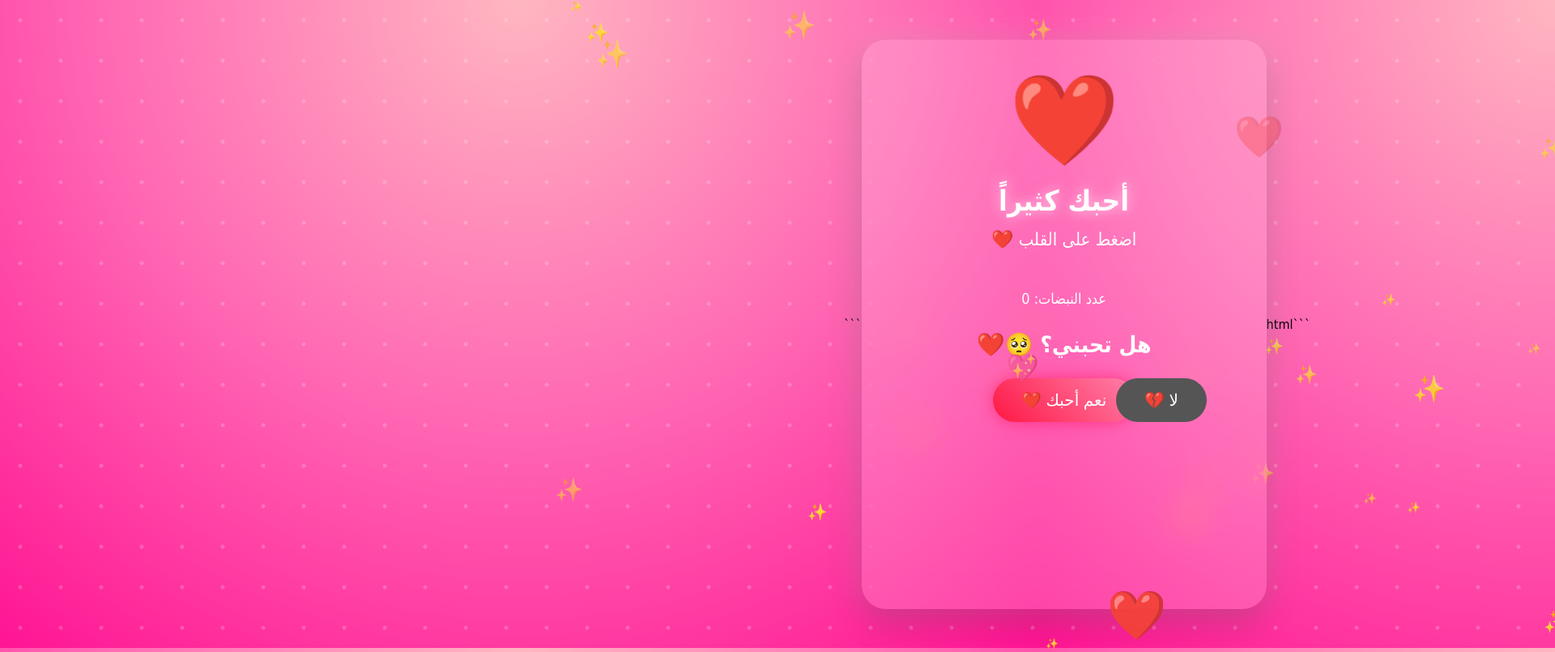
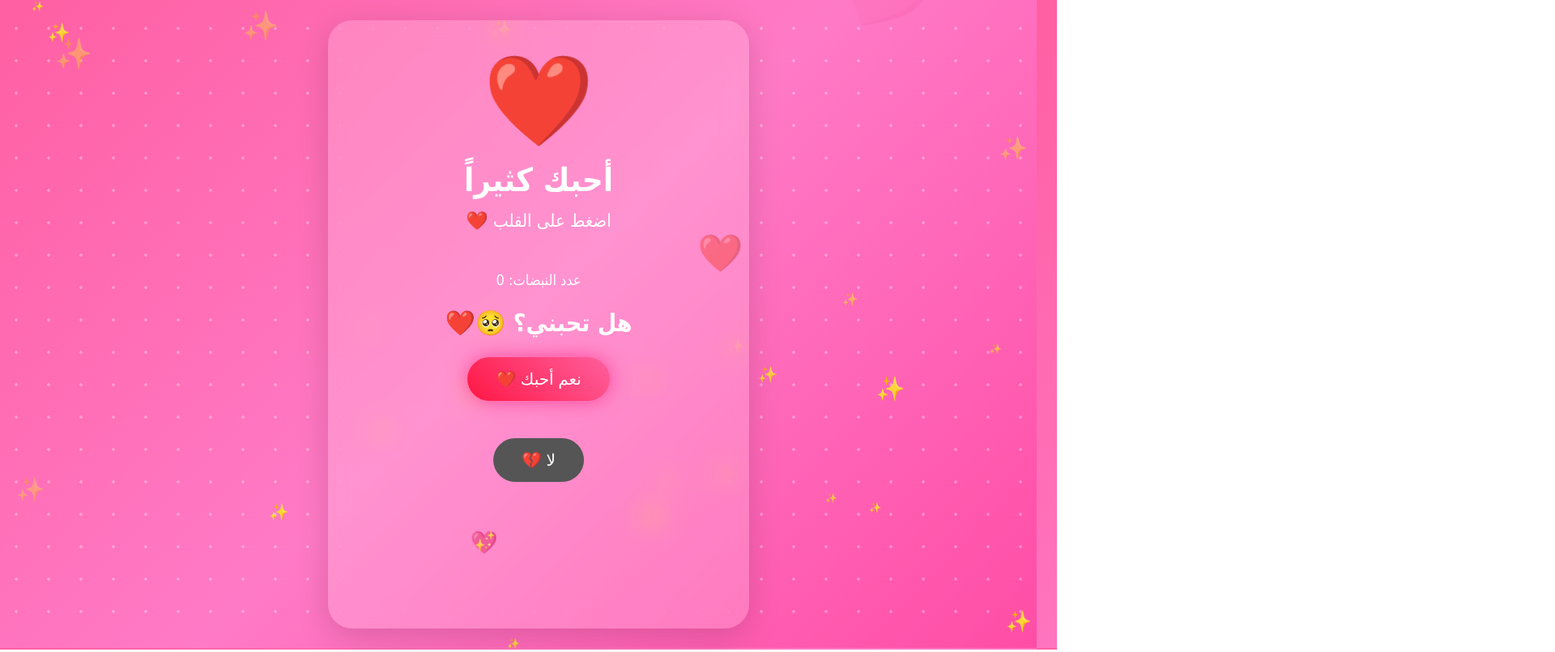
Before and after one commit to es1l1/romantic-gift, a plain HTML site: page index.html in a window 1280 px wide. Shown: the top 805 px of the page at 81% size, 1920 px wide, since content can reach past the window. Drawn offline with Linux system fonts and the light colour scheme.

Commit message:
Update index.html

````diff
--- a/index.html
+++ b/index.html
@@ -1,10 +1,9 @@
-```html
 <!DOCTYPE html>
 <html lang="ar" dir="rtl">
 <head>
 <meta charset="UTF-8">
 <meta name="viewport" content="width=device-width, initial-scale=1.0">
-<title>رسالة حب ❤️</title>
+<title>❤️ رسالة حب ❤️</title>
 
 <style>
 *{
@@ -16,47 +15,40 @@
 body{
     min-height:100vh;
     overflow:hidden;
-    font-family:'Tahoma',sans-serif;
     display:flex;
     justify-content:center;
     align-items:center;
-    background:
-    radial-gradient(circle at top,#ffb6c1,#ff69b4,#ff1493);
+    font-family:Tahoma,sans-serif;
+    background:linear-gradient(135deg,#ff5fa2,#ff7ac6,#ff4da6);
     position:relative;
 }
 
-/* خلفية متحركة */
+/* خلفية نقاط */
 body::before{
     content:"";
     position:absolute;
-    width:200%;
-    height:200%;
-    background:
-    radial-gradient(circle,rgba(255,255,255,.2) 2px,transparent 3px);
-    background-size:50px 50px;
-    animation:moveBg 30s linear infinite;
+    inset:0;
+    background-image:radial-gradient(rgba(255,255,255,.3) 2px, transparent 2px);
+    background-size:40px 40px;
+    animation:bgMove 20s linear infinite;
 }
 
-@keyframes moveBg{
+@keyframes bgMove{
     from{transform:translate(0,0);}
-    to{transform:translate(-300px,-300px);}
+    to{transform:translate(-100px,-100px);}
 }
 
 .card{
     position:relative;
     z-index:10;
     width:90%;
-    max-width:500px;
+    max-width:520px;
     padding:35px;
+    border-radius:30px;
     text-align:center;
-
+    backdrop-filter:blur(15px);
     background:rgba(255,255,255,.18);
-    backdrop-filter:blur(20px);
-    border-radius:30px;
-
-    box-shadow:
-    0 15px 40px rgba(0,0,0,.2),
-    0 0 40px rgba(255,255,255,.2);
+    box-shadow:0 10px 40px rgba(0,0,0,.15);
 }
 
 .heart{
@@ -67,45 +59,39 @@
 }
 
 @keyframes beat{
-    0%,100%{
-        transform:scale(1);
-    }
-    50%{
-        transform:scale(1.2);
-    }
+    0%,100%{transform:scale(1);}
+    50%{transform:scale(1.18);}
 }
 
 .title{
     color:white;
-    font-size:35px;
-    margin:15px 0;
-    text-shadow:0 0 15px rgba(255,255,255,.7);
+    font-size:40px;
+    margin-top:10px;
 }
 
 .message{
     color:white;
+    margin-top:15px;
+    min-height:60px;
     font-size:22px;
-    min-height:60px;
-    margin-top:10px;
 }
 
 .counter{
-    color:#fff;
+    color:white;
     margin-top:15px;
     font-size:18px;
 }
 
 .question{
-    margin-top:30px;
     color:white;
-    font-size:28px;
+    margin-top:25px;
+    font-size:30px;
     font-weight:bold;
 }
 
 .buttons{
     position:relative;
-    width:100%;
-    height:180px;
+    height:220px;
     margin-top:25px;
 }
 
@@ -119,36 +105,37 @@
 }
 
 #yesBtn{
-    background:linear-gradient(45deg,#ff1744,#ff80ab);
+    background:linear-gradient(45deg,#ff1744,#ff5f9e);
     color:white;
-    box-shadow:0 0 20px rgba(255,0,80,.5);
+    box-shadow:0 0 25px rgba(255,0,100,.5);
 }
 
 #yesBtn:hover{
-    transform:scale(1.1);
+    transform:scale(1.08);
 }
 
 #noBtn{
     position:absolute;
+    left:50%;
+    top:100px;
+    transform:translateX(-50%);
     background:#555;
     color:white;
-    left:65%;
-    top:0;
 }
 
 .result{
+    color:white;
     margin-top:20px;
-    font-size:28px;
-    color:white;
+    font-size:30px;
     font-weight:bold;
-    min-height:50px;
+    min-height:60px;
 }
 
 .floating-heart{
     position:fixed;
     pointer-events:none;
-    z-index:999;
     animation:fly 4s linear forwards;
+    z-index:9999;
 }
 
 @keyframes fly{
@@ -156,7 +143,6 @@
         opacity:1;
         transform:translateY(0) scale(1);
     }
-
     100%{
         opacity:0;
         transform:translateY(-120vh) scale(2);
@@ -166,13 +152,13 @@
 .sparkle{
     position:absolute;
     color:white;
-    animation:sparkle 2s linear infinite;
+    animation:sparkle 2s infinite;
 }
 
 @keyframes sparkle{
     50%{
         transform:scale(1.5);
-        opacity:.5;
+        opacity:.4;
     }
 }
 </style>
@@ -182,15 +168,15 @@
 
 <div class="card">
 
-    <div class="heart" id="heart">❤️</div>
+    <div id="heart" class="heart">❤️</div>
 
     <h1 class="title">أحبك كثيراً</h1>
 
-    <div class="message" id="message">
+    <div id="message" class="message">
         اضغط على القلب ❤️
     </div>
 
-    <div class="counter" id="counter">
+    <div id="counter" class="counter">
         عدد النبضات: 0
     </div>
 
@@ -199,29 +185,21 @@
     </div>
 
     <div class="buttons">
-
-        <button id="yesBtn">
-            نعم أحبك ❤️
-        </button>
-
-        <button id="noBtn">
-            لا 💔
-        </button>
-
+        <button id="yesBtn">نعم أحبك ❤️</button>
+        <button id="noBtn">لا 💔</button>
     </div>
 
-    <div class="result" id="result"></div>
+    <div id="result" class="result"></div>
 
 </div>
 
 <script>
 
 const heart = document.getElementById("heart");
-const message = document.getElementById("message");
-const counter = document.getElementById("counter");
-
 const yesBtn = document.getElementById("yesBtn");
 const noBtn = document.getElementById("noBtn");
+const counter = document.getElementById("counter");
+const message = document.getElementById("message");
 const result = document.getElementById("result");
 
 let clicks = 0;
@@ -231,39 +209,37 @@
 "كل نبضة من قلبي تنادي باسمك 💖",
 "وجودك يجعل أيامي أجمل 🌹",
 "أحبك أكثر من الأمس وأقل من الغد ❤️",
-"أنت سعادتي وراحتي وطمأنينتي 💕",
+"أنت سعادتي وراحتي 💕",
 "أنت أجمل هدية من القدر 💘",
 "قلبي اختارك دون تردد ❤️"
 ];
 
+function updateCounter(){
+    clicks++;
+    counter.textContent = "عدد النبضات: " + clicks;
+}
+
 heart.addEventListener("click",()=>{
 
-    clicks++;
+    updateCounter();
 
-    counter.innerHTML =
-    `عدد النبضات: ${clicks}`;
-
-    const random =
+    message.textContent =
     messages[Math.floor(Math.random()*messages.length)];
-
-    message.innerHTML = random;
 
     createHeartRain(8);
 });
 
-/* زر نعم */
+yesBtn.addEventListener("click",()=>{
 
-yesBtn.addEventListener("click",()=>{
+    updateCounter();
 
     result.innerHTML =
     "🥰 كنت أعلم ذلك! أحبك أكثر مما تتخيل ❤️";
 
+    yesBtn.style.transform = "scale(1.15)";
+
     createHeartRain(80);
-
-    yesBtn.style.transform = "scale(1.25)";
 });
-
-/* زر لا يهرب */
 
 function moveNoButton(){
 
@@ -278,122 +254,86 @@
     container.clientHeight -
     noBtn.offsetHeight;
 
-    const x =
-    Math.random()*maxX;
-
-    const y =
-    Math.random()*maxY;
+    const x = Math.random() * maxX;
+    const y = Math.random() * maxY;
 
     noBtn.style.left = x + "px";
     noBtn.style.top = y + "px";
 }
 
-/* كمبيوتر */
-noBtn.addEventListener(
-"mouseenter",
-moveNoButton
-);
+noBtn.addEventListener("mouseenter", moveNoButton);
 
-/* هاتف */
-noBtn.addEventListener(
-"touchstart",
-function(e){
+noBtn.addEventListener("touchstart", function(e){
     e.preventDefault();
     moveNoButton();
-}
-);
+});
 
-/* يهرب عند الاقتراب بالإصبع */
-document.addEventListener(
-"touchmove",
-function(e){
+document.addEventListener("touchmove", function(e){
 
-    const touch =
-    e.touches[0];
+    const touch = e.touches[0];
+    const rect = noBtn.getBoundingClientRect();
 
-    const rect =
-    noBtn.getBoundingClientRect();
+    const centerX = rect.left + rect.width/2;
+    const centerY = rect.top + rect.height/2;
 
-    const centerX =
-    rect.left + rect.width/2;
-
-    const centerY =
-    rect.top + rect.height/2;
-
-    const distance =
-    Math.hypot(
-        touch.clientX-centerX,
-        touch.clientY-centerY
+    const distance = Math.hypot(
+        touch.clientX - centerX,
+        touch.clientY - centerY
     );
 
     if(distance < 100){
         moveNoButton();
     }
-}
-);
-
-/* قلوب متطايرة */
+});
 
 function createHeartRain(count){
 
+    const hearts = ["❤️","💖","💕","💘","💝"];
+
     for(let i=0;i<count;i++){
 
-        const heart =
-        document.createElement("div");
+        const h = document.createElement("div");
 
-        heart.className =
-        "floating-heart";
+        h.className = "floating-heart";
 
-        heart.innerHTML =
-        ["❤️","💖","💕","💘","💝"]
-        [Math.floor(Math.random()*5)];
+        h.innerHTML =
+        hearts[Math.floor(Math.random()*hearts.length)];
 
-        heart.style.left =
+        h.style.left =
         Math.random()*100 + "vw";
 
-        heart.style.top =
-        "100vh";
+        h.style.top = "100vh";
 
-        heart.style.fontSize =
+        h.style.fontSize =
         (20 + Math.random()*40) + "px";
 
-        document.body.appendChild(heart);
+        document.body.appendChild(h);
 
         setTimeout(()=>{
-            heart.remove();
+            h.remove();
         },4000);
     }
 }
 
-/* قلوب مستمرة بالخلفية */
-
 setInterval(()=>{
     createHeartRain(1);
-},1200);
-
-/* نجوم لامعة */
+},1500);
 
 for(let i=0;i<25;i++){
 
-    const star =
-    document.createElement("div");
+    const star = document.createElement("div");
 
-    star.className =
-    "sparkle";
-
+    star.className = "sparkle";
     star.innerHTML = "✨";
 
-    star.style.left =
-    Math.random()*100 + "vw";
-
-    star.style.top =
-    Math.random()*100 + "vh";
+    star.style.left = Math.random()*100 + "vw";
+    star.style.top = Math.random()*100 + "vh";
 
     star.style.fontSize =
-    (10+Math.random()*20)+"px";
+    (10 + Math.random()*20) + "px";
 
     star.style.animationDelay =
-    Math.random()*2+"s";
+    Math.random()*2 + "s";
 
     document.body.appendChild(star);
 }
@@ -402,4 +342,3 @@
 
 </body>
 </html>
-```
````
